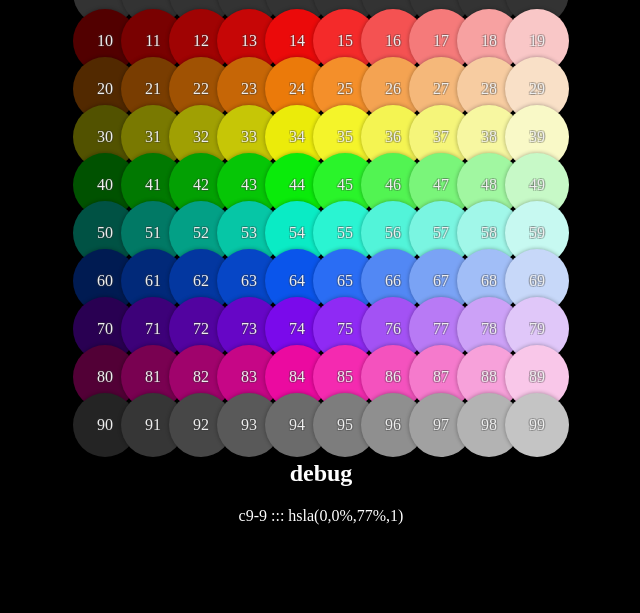
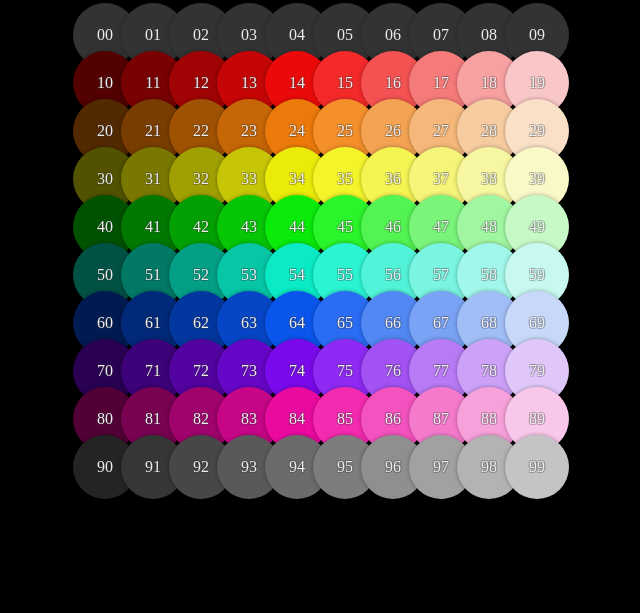
Before and after one commit to vednoc/stylus-color-generator, a website built with Parcel: page src/index.pug in a window 1280 px wide. Shown: the part 187-800 px from the top of the page, without its empty margins (319-959 px from the left). Built offline with nearby package versions, Linux system fonts and the light colour scheme.

Commit message:
fix: remove debug and last row's margin-bottom

```diff
--- a/src/index.pug
+++ b/src/index.pug
@@ -14,5 +14,5 @@ html(lang="en")
                     each num in [0, 1, 2, 3, 4, 5, 6, 7, 8, 9]
                         li(class='c' + num)= val + '' + num
 
-            h2 debug
-            p.debug
+            //- h2 debug
+            //- p.debug
--- a/src/main.styl
+++ b/src/main.styl
@@ -19,8 +19,10 @@ html {
         padding: 0
         display: flex
         list-style: none
-        margin-bottom: -1rem
 
+        &:not(:last-child) {
+            margin-bottom: -1rem
+        }
 
         li {
             width: 4rem
```
